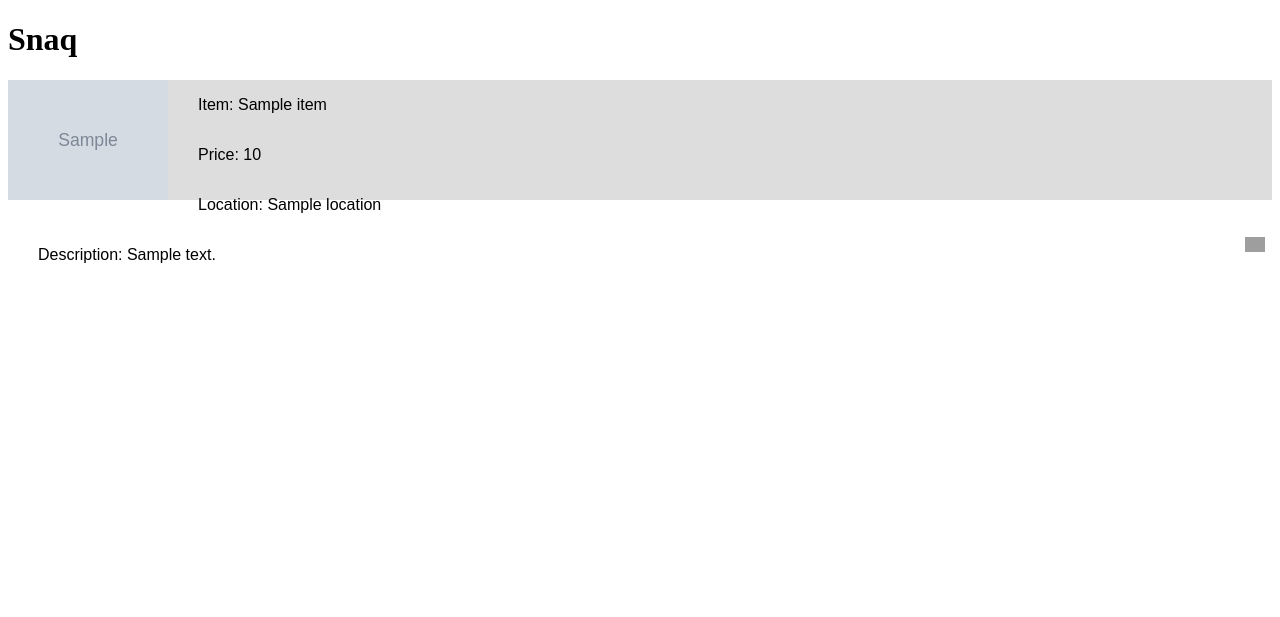
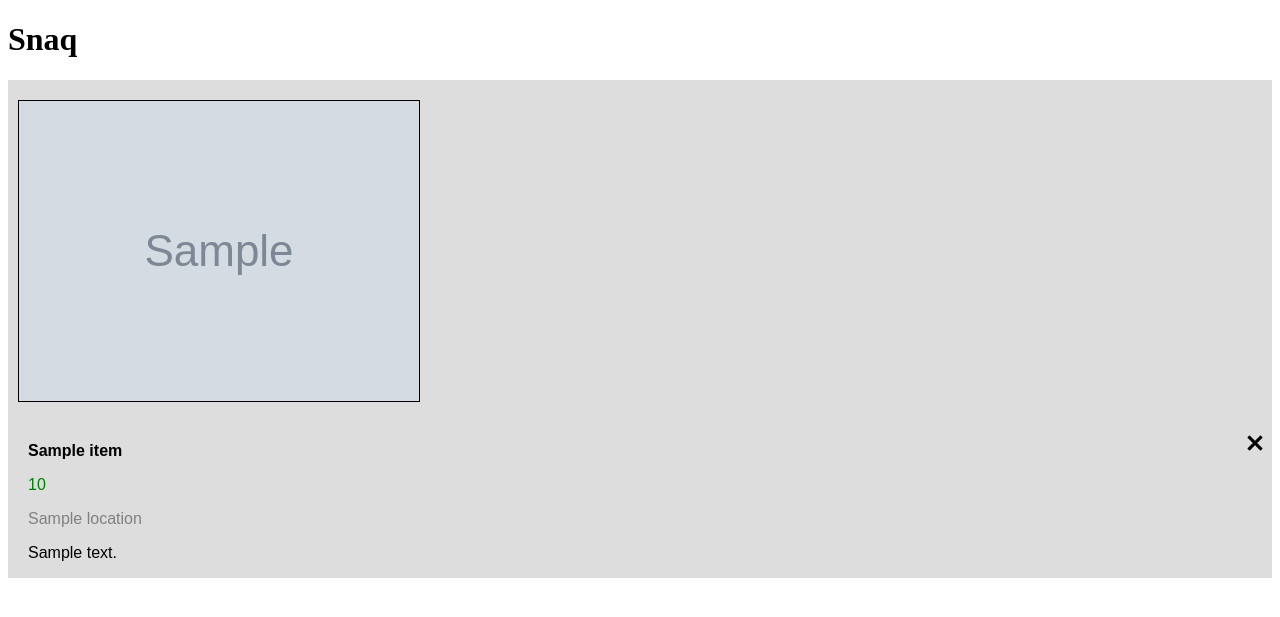
Before and after one commit to ChimiSeanGa/Snaq, a Flask app: template app/templates/group.html in a window 1280 px wide. Shown: the top 617 px of the page. Run offline with Flask 2, Linux system fonts and the light colour scheme; the template is opened without the code that fills it: most values are stand-ins (such as "Sample title", 1, 10 or a date in 2020); grey boxes marked "Sample" are stand-in pictures; parts of the project's set-up code (start-up, migrations or seed data) failed here and were passed over; some libraries are stand-ins or nearby versions; grey boxes are pictures that could not be loaded.

Commit message:
Fixed UI and added images

```diff
--- a/app/static/css/style.css
+++ b/app/static/css/style.css
@@ -6,25 +6,27 @@ body {
 	background-color: #ddd;
 	margin-bottom: 50px;
 	font-family: 'Arial';
-	height: 120px;
+	height: auto;
+	overflow: auto;
 	width: 100%;
+
 }
 
-.sale-wrapper p {
+.sale-wrapper .item-info {
 	float: left;
 	display: inline-block;
 	width: 80%;
-	margin-left: 30px;
+	margin-left: 20px;
 }
 
 .sale-wrapper .sale-image {
 	float: left;
-	height: inherit;
-	display: inline-block;
+
 }
 
 .sale-image img {
-	height: inherit;
+	margin: 20px 0px 20px 10px;
+	border: 1px solid black;
 }
 
 .close-icon {
--- a/app/templates/group.html
+++ b/app/templates/group.html
@@ -12,18 +12,20 @@
 						<img src="{{post['picture']}}" />
 					</div>
 				{% endif %}
+				<div class='item-info'>
 					{% if post['item'] %}
-					<p>Item: {{post['item']}}</p>
+						<p><b>{{post['item']}}</b></p>
 					{% endif %}
 		           	{% if post['price'] %}
-                                	<p>Price: {{post['price']}}</p>
+		           		<p style='color:green'>{{post['price']}}</p>
 		           	{% endif %}
 		           	{% if post['location'] %}
-                                	<p>Location: {{post['location']}}</p>
+		           		<p style='color:gray'>{{post['location']}}</p>
 		           	{% endif %}
 		           	{% if post['description'] %}
-                                	<p>Description: {{post['description']}}</p>
+		           		<p>{{post['description']}}</p>
 		           	{% endif %}
+	          	</div>
 				<div class='close-icon'>
 					<img src="{{ url_for('static', filename='images/close.png') }}"/>
 				</div>
```
Also changed, not shown: app/static/images/close.png (added). Lines whose indentation alone changed are shown as unchanged.
